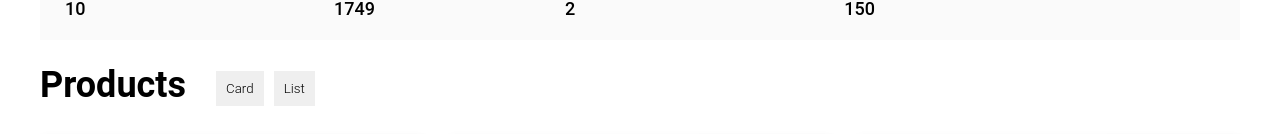
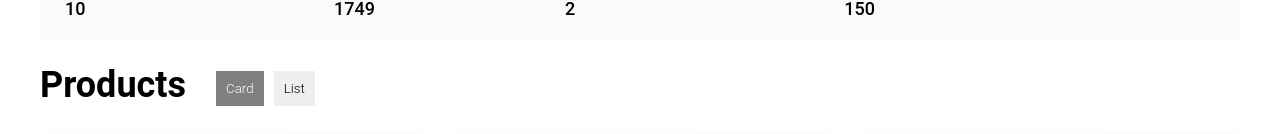
Before and after one commit to MaryAnzh/Online-Store, a React (Create React App) app: page / in a window 1280 px wide. Shown: the part 600-734 px from the top of the page. Built offline with nearby package versions, Linux system fonts and the light colour scheme; a web font is replaced by a local one.

Commit message:
feat: add queri parem list view

```diff
--- a/src/core/model/toolsModel.ts
+++ b/src/core/model/toolsModel.ts
@@ -160,6 +160,11 @@ class ToolsModel {
                 }
             }
         }
+        const view = setting.itemsView;
+        if (view !== undefined) {
+            const v = view;
+            urlParams.push([`view`, v]);
+        }
 
         const modifyItems: ModifyItemsType = {
             items: items,
--- a/src/core/types/tools.types.ts
+++ b/src/core/types/tools.types.ts
@@ -19,4 +19,5 @@ export type ItemsQueryOptions = {
     sort: SortType,
     search: null | string,
     range: RangeType,
+    itemsView?: 'card' | 'list',
 }
--- a/src/index.tsx
+++ b/src/index.tsx
@@ -3,7 +3,7 @@ import ReactDOM from 'react-dom/client'
 import './index.css'
 import './style/style.scss'
 import { App } from './App'
-import './core/data/markScore';
+//import './core/data/markScore';
 
 const root = ReactDOM.createRoot(
     document.getElementById('root') as HTMLElement
--- a/src/pages/items-page/ItemsPage.scss
+++ b/src/pages/items-page/ItemsPage.scss
@@ -210,6 +210,11 @@
                 &__view {
                     margin-left: 20px;
 
+                    .active-view {
+                        background: gray;
+                        color: white;
+                    }
+
                     button {
                         margin-left: 10px;
                         padding: 10px;
--- a/src/pages/items-page/ItemsPage.tsx
+++ b/src/pages/items-page/ItemsPage.tsx
@@ -8,6 +8,7 @@ import { ShopState } from '../../core/state/ShopState'
 import { FilterType, SortType, ItemsQueryOptions, RangeType } from '../../core/types/tools.types';
 import { IToolsProps, Tools } from '../../components/smart/tools/Tools';
 import { toolsModel, ModifyItemsType } from '../../core/model/toolsModel';
+import { usage } from 'yargs';
 
 interface IItemsPageProps {
     state: ShopState
@@ -20,6 +21,9 @@ export const ItemsPage = (props: IItemsPageProps): JSX.Element => {
     //получкам каталог товаров
     const catalogItems: IItem[] = [...catalog.products];
     let toolsSetting = toolsModel.toolsSetting;
+    let viewItems: 'card' | 'list' = 'card';
+    let cardViewClass: 'active-view' | '' = 'active-view';
+    let listViewClass: 'active-view' | '' = '';
 
     // Проверяем есть ли в url строке квери параметры, если есть то записываем их в текучие параметры и рендерим
     // меняем объект с параметрами в соответствии
@@ -71,6 +75,15 @@ export const ItemsPage = (props: IItemsPageProps): JSX.Element => {
                     }
                 }
             }
+            const view = searchParams.get('view') as 'card' | 'list';
+            if (view !== null) {
+                toolsSetting.itemsView = view;
+                if (view === 'list') {
+                    viewItems = 'list';
+                    cardViewClass = '';
+                    listViewClass = 'active-view';
+                }
+            }
         }
     }
     getCurrentParams();
@@ -79,7 +92,28 @@ export const ItemsPage = (props: IItemsPageProps): JSX.Element => {
     const modifyItems: ModifyItemsType = toolsModel.modifyItemsByParams(catalogItems, toolsSetting);
     const [prods, setProds] = useState(modifyItems.items);
 
-    const [cardView, setCardView] = useState<'card' | 'list'>('card');
+    const [cardView, setCardView] = useState<'card' | 'list'>(viewItems);
+    const [cardViewActive, setCardViewActive] = useState<'active-view' | ''>(cardViewClass);
+    const [listViewActive, setListViewActive] = useState<'active-view' | ''>(listViewClass);
+
+    const changeViewToCardOnClick = () => {
+        setCardView('card');
+        setCardViewActive('active-view');
+        setListViewActive('');
+        toolsSetting.itemsView = 'card';
+        const url = toolsModel.modifyItemsByParams(catalogItems, toolsSetting);
+        setSearchParams(url.urlParams);
+    }
+
+    const changeViewToListOnClick = () => {
+        setCardView('list');
+        setCardViewActive('');
+        setListViewActive('active-view');
+        toolsSetting.itemsView = 'list';
+        const url = toolsModel.modifyItemsByParams(catalogItems, toolsSetting);
+        setSearchParams(url.urlParams);
+    }
+
     const itemsList: JSX.Element[] = prods.map((elem) =>
         <ItemCard
             item={elem}
@@ -128,10 +162,14 @@ export const ItemsPage = (props: IItemsPageProps): JSX.Element => {
                     <div className='catalog__wrap__items__title'>
                         Products
                         <div className='catalog__wrap__items__title__view'>
-                            <button onClick={() => setCardView('card')}>
+                            <button
+                                className={cardViewActive}
+                                onClick={changeViewToCardOnClick}>
                                 Card
                             </button>
-                            <button onClick={() => setCardView('list')}>
+                            <button
+                                className={listViewActive}
+                                onClick={changeViewToListOnClick}>
                                 List
                             </button>
                         </div>
```
